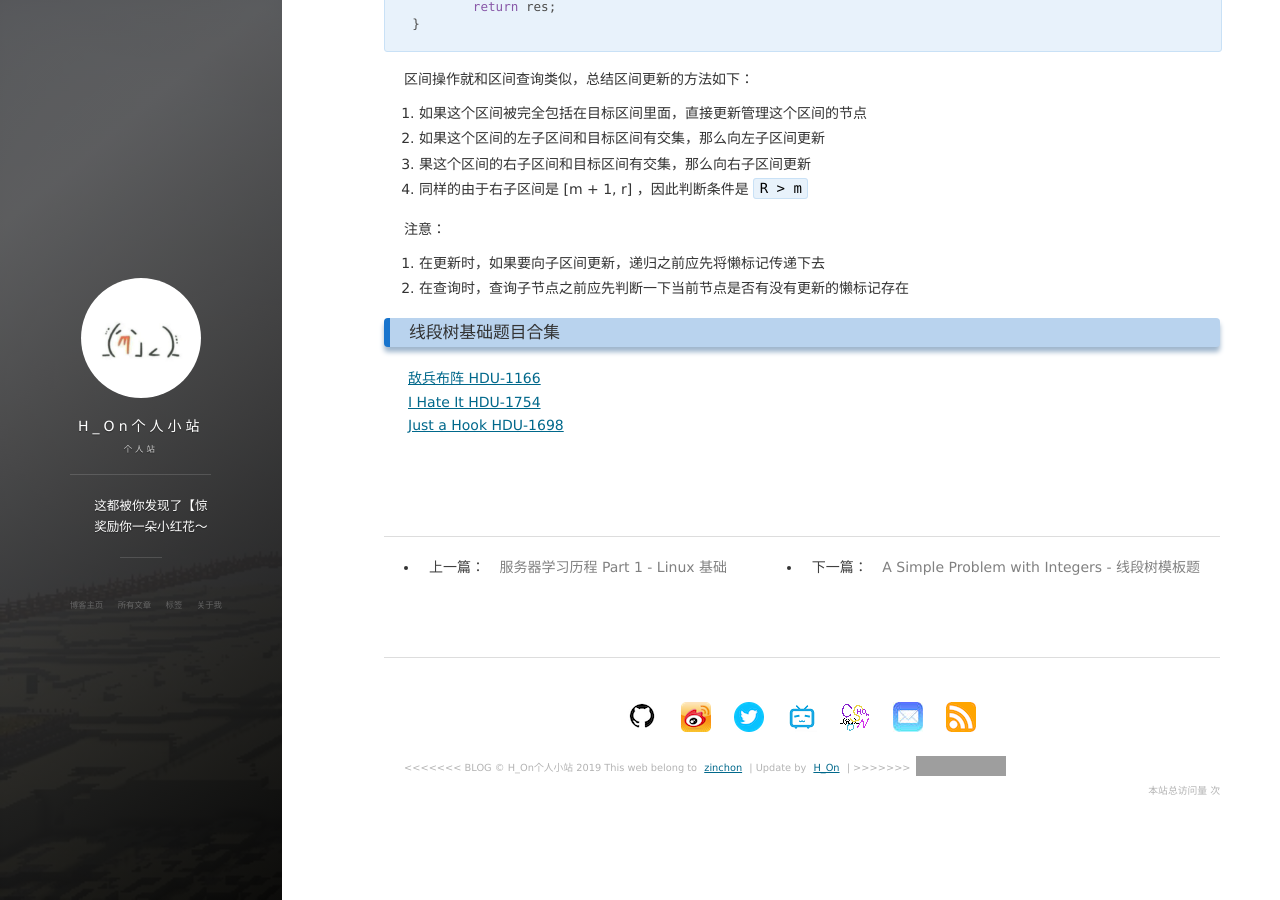
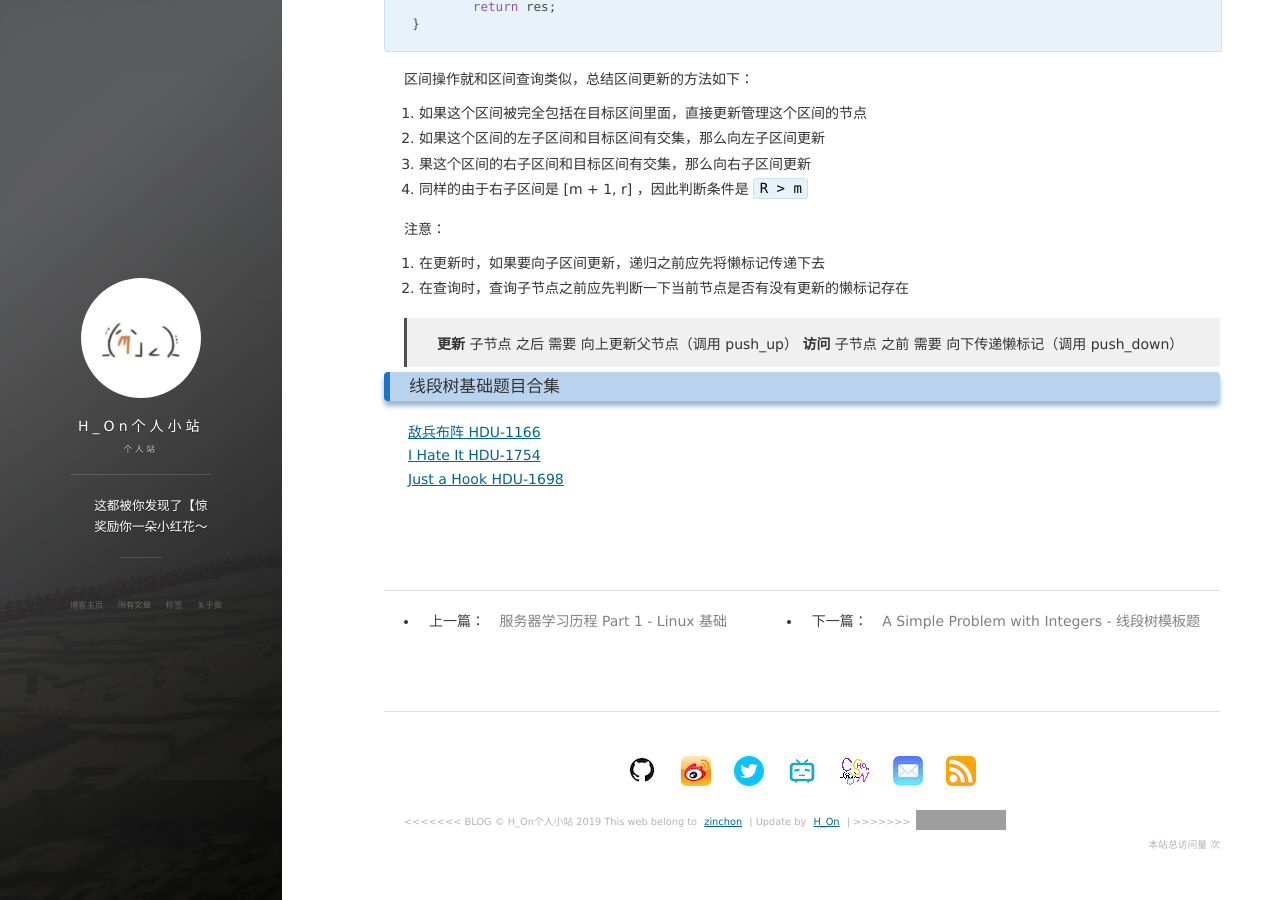
Before and after one commit to Hybrogen/Hybrogen.github.io, a Jekyll site: the page built from _posts/2019-09-25-SegmentTree2.md, in a window 1280 px wide and 900 px high, scrolled down 3150 px. Built offline with Jekyll 4.4.1, drawn with Linux system fonts in a browser that asks for light colours; nearby versions of some CDN libraries; comment, search, counter and statistics services are not loaded; grey boxes are pictures that could not be loaded.

Commit message:
补充重点

```diff
--- a/_posts/2019-09-25-SegmentTree2.md
+++ b/_posts/2019-09-25-SegmentTree2.md
@@ -148,6 +148,9 @@ int query(int L, int R, DEFI) {
 1. 在更新时，如果要向子区间更新，递归之前应先将懒标记传递下去
 2. 在查询时，查询子节点之前应先判断一下当前节点是否有没有更新的懒标记存在
 
+> **更新** 子节点 之后 需要 向上更新父节点（调用 push_up）
+> **访问** 子节点 之前 需要 向下传递懒标记（调用 push_down）
+
 ### 线段树基础题目合集
 [敌兵布阵 HDU-1166](http://acm.hdu.edu.cn/showproblem.php?pid=1166)<br>
 [I Hate It HDU-1754](http://acm.hdu.edu.cn/showproblem.php?pid=1754)<br>
```
Also changed, not shown: _posts/2019-10-20-ASimpleProblemWithIntegers.md (+2 -0 lines).
